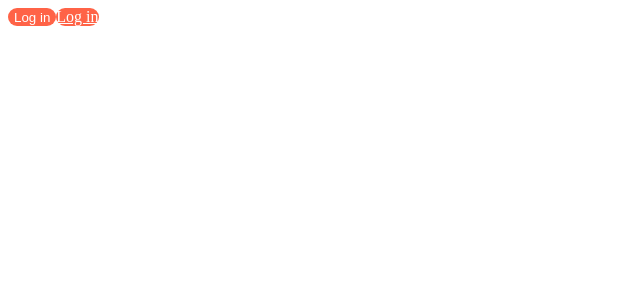
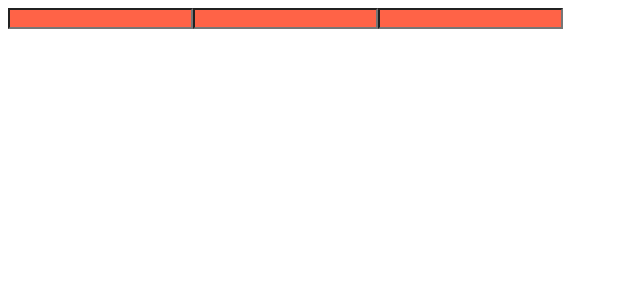
Before and after one commit to chominho14/ReactMaster, a React (Create React App) app: page / in a window 1280 px wide. Shown: the top 300 px of the page, without its empty margins (0-640 px from the left). Built offline with nearby package versions, Linux system fonts and the light colour scheme.

Commit message:
React Styled-Components -4(attrs)

```diff
--- a/src/App.js
+++ b/src/App.js
@@ -4,20 +4,16 @@
   display: flex;
 `;
 
-const Btn = styled.button`
-  color: white;
+const Input = styled.input.attrs({ required: true, minLength: 10 })`
   background-color: tomato;
-  border: 0;
-  border-radius: 15px;
 `;
 
 function App() {
   return (
     <Father as="header">
-      <Btn>Log in</Btn>
-      <Btn as="a" href="/">
-        Log in
-      </Btn>
+      <Input />
+      <Input />
+      <Input />
     </Father>
   );
 }
```
